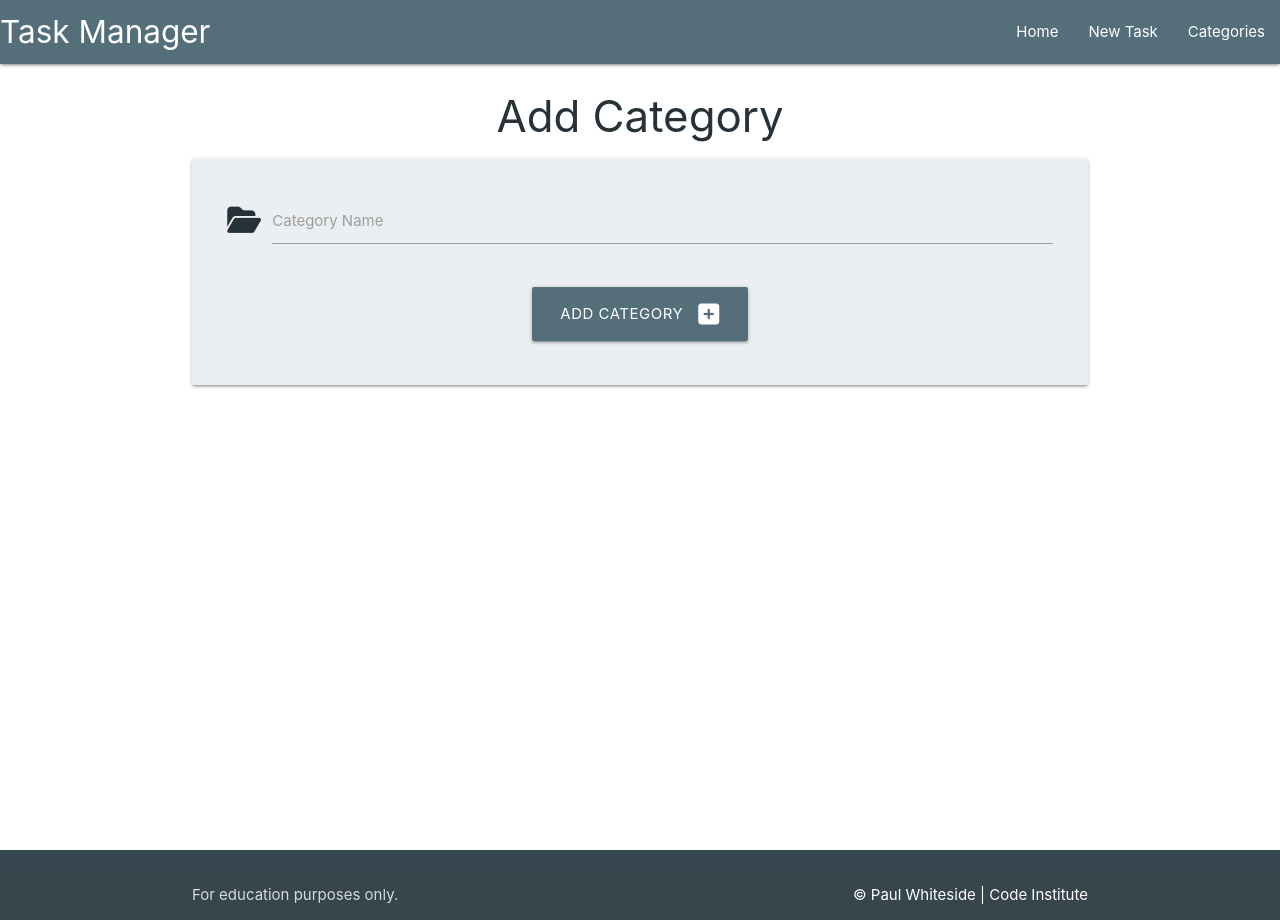
After one commit to alfa23/flask-sqlalchemy-task-manager, a Flask app: page /add_category in a window 1280 px wide. The commit adds this page. Run offline with Flask 2, Linux system fonts and the light colour scheme; some libraries are stand-ins or nearby versions.

Commit message:
add: Create & wire-up categories.html & add_category.html pages

```diff
--- a/taskmanager/models.py
+++ b/taskmanager/models.py
@@ -10,7 +10,6 @@ class Category(db.Model):
     def __repr__(self):
         # __repr__ to represent itself in the form of a string
         return self.category_name
-
 
 
 class Task(db.Model):
--- a/taskmanager/routes.py
+++ b/taskmanager/routes.py
@@ -1,4 +1,4 @@
-from flask import render_template
+from flask import render_template, request, redirect, url_for
 from taskmanager import app, db
 from taskmanager.models import Category, Task
 
@@ -6,3 +6,18 @@ from taskmanager.models import Category, Task
 @app.route("/")
 def home():
     return render_template("tasks.html")
+
+
+@app.route("/categories")
+def categories():
+    return render_template("categories.html")
+
+
+@app.route("/add_category", methods=["GET", "POST"])
+def add_category():
+    if request.method == "POST":
+        category = Category(category_name=request.form.get("category_name"))
+        db.session.add(category)
+        db.session.commit()
+        return redirect(url_for("categories"))
+    return render_template("add_category.html")
--- /dev/null
+++ b/taskmanager/templates/add_category.html
@@ -0,0 +1,27 @@
+{% extends "base.html" %}
+{% block content %}
+
+<h3 class="blue-grey-text text-darken-4 center-align">Add Category</h3>
+
+<div class="row card-panel blue-grey lighten-5">
+    <form class="col s12" method="POST" action="{{ url_for('add_category') }}">
+        <!-- category name -->
+        <div class="row">
+            <div class="input-field col s12">
+                <i class="fas fa-folder-open prefix blue-grey-text text-darken-4"></i>
+                <input id="category_name" name="category_name" min="3" maxlength="25" type="text" class="validate" required>
+                <label for="category_name">Category Name</label>
+            </div>
+        </div>
+        <!-- submit button -->
+        <div class="row">
+            <div class="col s12 center-align">
+                <button type="submit" class="btn-large blue-grey darken-1">
+                    Add Category <i class="fas fa-plus-square right"></i>
+                </button>
+            </div>
+        </div>
+    </form>
+</div>
+
+{% endblock %}
--- a/taskmanager/templates/base.html
+++ b/taskmanager/templates/base.html
@@ -23,7 +23,7 @@
                 <ul class="right hide-on-med-and-down">
                     <li><a href="{{ url_for('home') }}">Home</a></li>
                     <li><a href="">New Task</a></li>
-                    <li><a href="">Categories</a></li>
+                    <li><a href="{{ url_for('categories') }}">Categories</a></li>
                 </ul>
             </div>
         </nav>
@@ -32,7 +32,7 @@
         <ul class="sidenav" id="mobile-demo">
             <li><a href="{{ url_for('home') }}">Home</a></li>
             <li><a href="">New Task</a></li>
-            <li><a href="">Categories</a></li>
+            <li><a href="{{ url_for('categories') }}">Categories</a></li>
         </ul>
     </header>
 
@@ -44,8 +44,8 @@
     <footer class="page-footer blue-grey darken-3">
         <div class="footer-copyright">
             <div class="container">
-                For education purposes only
-                <a class="white-text right" href="https://github.com/alfa23">&copy; Paul Whiteside</a>
+                For education purposes only.
+                <a class="white-text right" href="https://github.com/alfa23">&copy; Paul Whiteside | Code Institute</a>
             </div>
         </div>
     </footer>
```
Also changed, not shown: taskmanager/templates/categories.html (added, +14 -0 lines).
